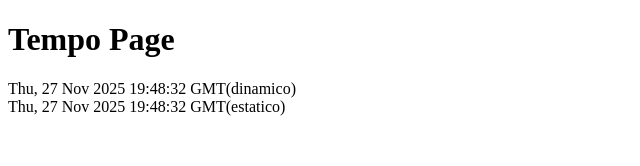
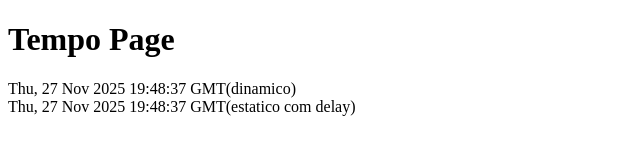
Before and after one commit to evelyninacio/uma-ideia, a Next.js app: page /tempo in a window 1280 px wide. Shown: the top 166 px of the page, without its empty margins (0-640 px from the left). Built offline with nearby package versions, Linux system fonts and the light colour scheme.

Commit message:
adicionando delay

```diff
--- a/pages/tempo.js
+++ b/pages/tempo.js
@@ -7,18 +7,21 @@ function Tempo({ staticDateString }) {
       <h1>Tempo Page</h1>
       {dynamicDateString}(dinamico)
         <br />
-      {staticDateString}(estatico)
+      {staticDateString}(estatico com delay)
     </div>
   );
 }
 
 export async function getStaticProps() {
     console.log("Passando pelo getStaticProps");
+    console.log("Delay de 5 segundos");
+
+    await delay(5000);
     const staticDate = new Date();
     const staticDateString = staticDate.toGMTString();
   return {
     props: { staticDateString },
   };
 }
-
+const delay = ms => new Promise(res => setTimeout(res, ms));
 export default Tempo;
```
